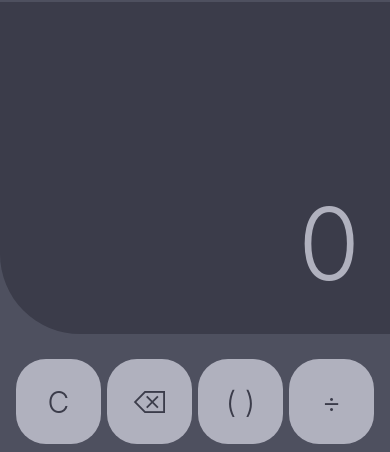
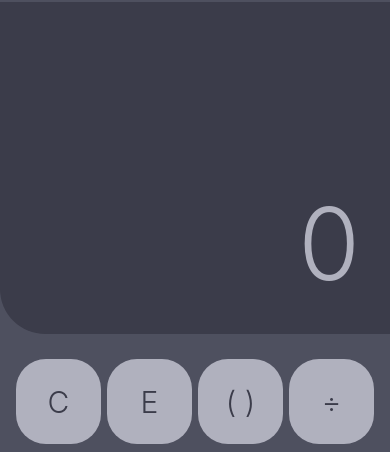
Before and after one commit to Rafael-CN/Calculadora, a React Native app: screen / in a window 390 px wide. Shown: the top 452 px of the page. Built offline with nearby package versions, Linux system fonts and the light colour scheme.

Commit message:
added themes

```diff
--- a/Calculator.js
+++ b/Calculator.js
@@ -10,14 +10,14 @@ import { ThemeContext } from "./contexts/ThemeContext";
 
 export default function Calculator() {
 	const { theme, colors } = useContext(ThemeContext);
-	NavigationBar.setBackgroundColorAsync(theme.primary);
+	NavigationBar.setBackgroundColorAsync(theme.background);
 
 	const { resetTask, removeLastDigit, doTask } = useContext(TaskContext);
 
 	const styles = StyleSheet.create({
 		container: {
 			flex: 1,
-			backgroundColor: theme.primary,
+			backgroundColor: theme.background,
 			alignItems: "center",
 			justifyContent: "flex-end",
 			paddingBottom: 15,
@@ -45,7 +45,7 @@ export default function Calculator() {
 					<View style={styles.numberLine}>
 						<Digit text="C" style={colors.INVERTED} onPress={resetTask}></Digit>
 						<Digit
-							text="⌫"
+							text="E"
 							style={colors.INVERTED}
 							onPress={removeLastDigit}
 						></Digit>
--- a/components/Result.js
+++ b/components/Result.js
@@ -19,8 +19,8 @@ export default function Result() {
 			height: "40%",
 			marginBottom: 20,
 			justifyContent: "flex-end",
-			backgroundColor: theme.dark,
-			borderBottomLeftRadius: 80,
+			backgroundColor: theme.displayBackground,
+			borderBottomLeftRadius: theme.borderRadius * 1.5,
 		},
 
 		result: {
@@ -33,13 +33,13 @@ export default function Result() {
 			fontSize: 35,
 			fontWeight: "300",
 			textAlign: "right",
-			color: theme.light,
+			color: theme.displayColor,
 		},
 
 		resultText: {
 			fontSize: 100,
 			fontWeight: "300",
-			color: theme.light,
+			color: theme.displayColor,
 			textAlign: "right",
 		},
 	});
--- a/contexts/TaskContext.js
+++ b/contexts/TaskContext.js
@@ -1,5 +1,11 @@
 import { createContext, useState } from "react";
-import { isSpecial, toDisplay, toOperation } from "../utils/Utils";
+import {
+	hasOperation,
+	isOperation,
+	isSpecial,
+	toDisplay,
+	toOperation,
+} from "../utils/Utils";
 
 export const TaskContext = createContext();
 export const TaskContextProvider = ({ children }) => {
@@ -17,7 +23,7 @@ export const TaskContextProvider = ({ children }) => {
 	};
 
 	const repeatTask = () => {
-		const split = lastTask.split(/[×÷+-]+/);
+		const split = lastTask.split(/[×÷+−]+/);
 		const lastNumber = split[split.length - 1];
 
 		const repeatTask =
@@ -28,7 +34,7 @@ export const TaskContextProvider = ({ children }) => {
 
 	const doTask = () => {
 		let mainTask = task;
-		if (didTask) mainTask = repeatTask();
+		if (didTask && hasOperation(lastTask)) mainTask = repeatTask();
 
 		setLastTask(mainTask);
 
@@ -53,7 +59,7 @@ export const TaskContextProvider = ({ children }) => {
 			newTask = task.slice(0, -1) + e.toString();
 		}
 		if (e === ",") {
-			const split = task.split(/[×÷+-]+/);
+			const split = task.split(/[×÷+−]+/);
 			let lastNumber = split[split.length - 1];
 			if (lastNumber === "") lastNumber = split[split.length - 2];
 
--- a/contexts/ThemeContext.js
+++ b/contexts/ThemeContext.js
@@ -1,24 +1,26 @@
 import { createContext, useState } from "react";
-import { GrayTheme, PurpleTheme } from "../utils/Colors";
+import { Themes } from "../utils/Themes";
 
 export const ThemeContext = createContext();
 export const ThemeContextProvider = ({ children }) => {
-	const [theme, setTheme] = useState(GrayTheme);
+	const [theme, setTheme] = useState(Themes[0]);
 	const colors = {
 		DEFAULT: {
-			fontColor: theme.light,
-			backgroundColor: theme.dark,
-			highlightColor: theme.primary,
+			fontColor: theme.defaultButton.color,
+			backgroundColor: theme.defaultButton.background,
+			highlightColor: theme.background,
 		},
 		INVERTED: {
-			fontColor: theme.dark,
-			backgroundColor: theme.light,
-			highlightColor: theme.primary,
+			fontColor: theme.invertedButton.color,
+			backgroundColor: theme.invertedButton.background,
+			highlightColor: theme.background,
 		},
 	};
 
 	const alternateTheme = () => {
-		setTheme(theme === GrayTheme ? PurpleTheme : GrayTheme);
+		const othersThemes = Themes.filter((t) => t !== theme);
+		const newTheme = Math.floor(Math.random() * othersThemes.length);
+		setTheme(othersThemes[newTheme]);
 	};
 
 	return (
--- a/utils/Colors.js
+++ /dev/null
@@ -1,12 +0,0 @@
-export const GrayTheme = {
-	primary: "#4E505F",
-	dark: "#3B3C4A",
-	light: "#B0B1BE",
-	borderRadius: 30,
-};
-export const PurpleTheme = {
-	primary: "#F0E8F7",
-	dark: "#604E73",
-	light: "#D3C1E2",
-	borderRadius: 50,
-};
--- /dev/null
+++ b/utils/Themes.js
@@ -0,0 +1,43 @@
+export const GrayTheme = {
+	background: "#4E505F",
+	defaultButton: {
+		color: "#B0B1BE",
+		background: "#3B3C4A",
+	},
+	invertedButton: {
+		color: "#3B3C4A",
+		background: "#B0B1BE",
+	},
+	displayBackground: "#3B3C4A",
+	displayColor: "#B0B1BE",
+	borderRadius: 30,
+};
+export const PurpleTheme = {
+	background: "#F0E8F7",
+	defaultButton: {
+		color: "#D3C1E2",
+		background: "#604E73",
+	},
+	invertedButton: {
+		color: "#604E73",
+		background: "#D3C1E2",
+	},
+	displayBackground: "#D3C1E2",
+	displayColor: "#604E73",
+	borderRadius: 50,
+};
+export const GreenTheme = {
+	background: "#B8D5CA",
+	defaultButton: {
+		color: "#B8D5CA",
+		background: "#187C5E",
+	},
+	invertedButton: {
+		color: "#B8D5CA",
+		background: "#769E92",
+	},
+	displayBackground: "#769E92",
+	displayColor: "#B8D5CA",
+	borderRadius: 20,
+};
+export const Themes = [GrayTheme, PurpleTheme, GreenTheme];
--- a/utils/Utils.js
+++ b/utils/Utils.js
@@ -15,10 +15,16 @@ const toOperation = (e) => {
 	return e;
 };
 
+const hasOperation = (e) => {
+	return (
+		e.includes("×") || e.includes("÷") || e.includes("+") || e.includes("−")
+	);
+};
+
 const toDisplay = (e) => {
 	e = e.toString();
 	e = e.replaceAll(".", ",");
 	return e;
 };
 
-export { isOperation, isSpecial, toOperation, toDisplay };
+export { isOperation, isSpecial, toOperation, toDisplay, hasOperation };
```
Also changed, not shown: assets/adaptive-icon.png, assets/icon.png.
